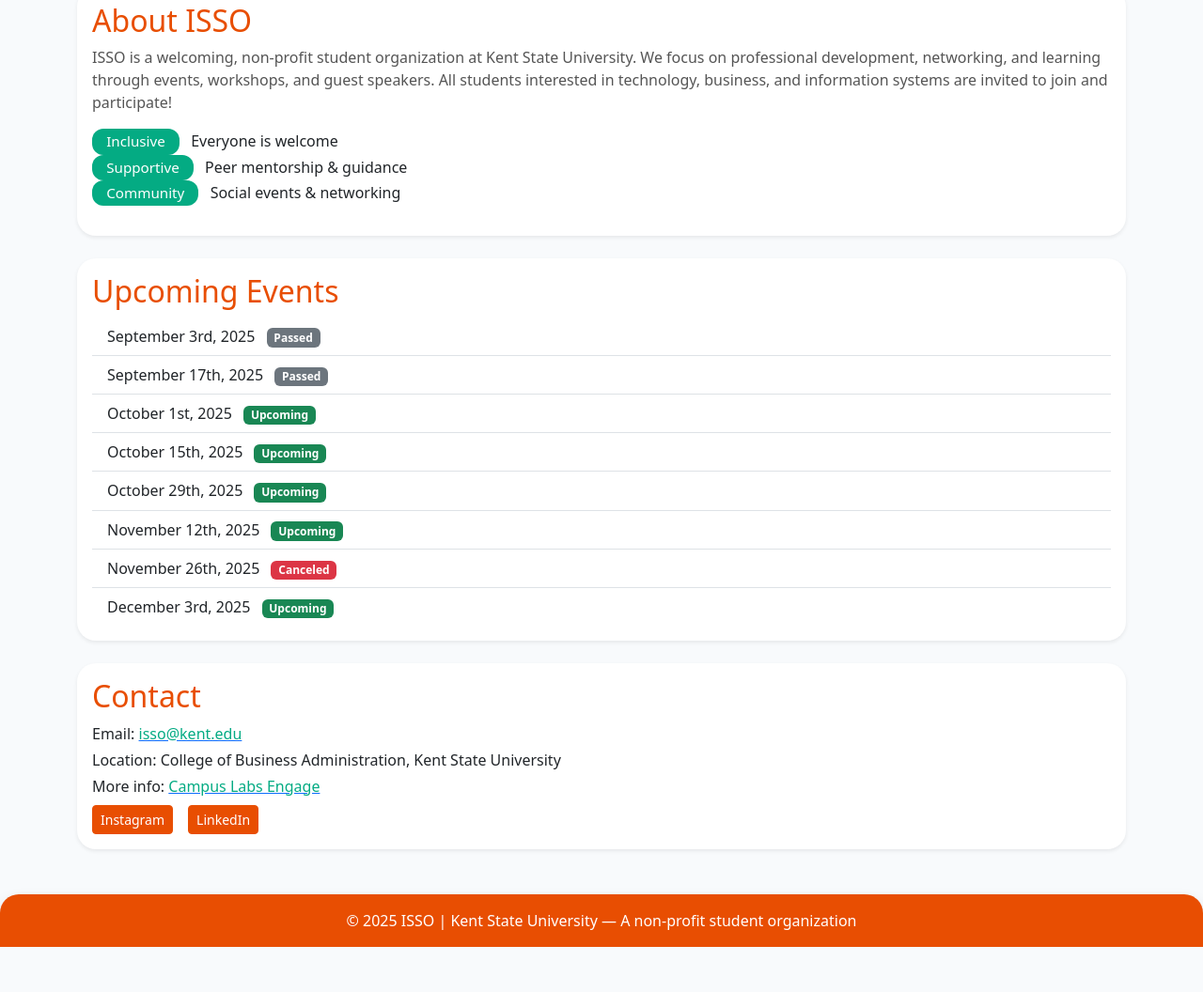
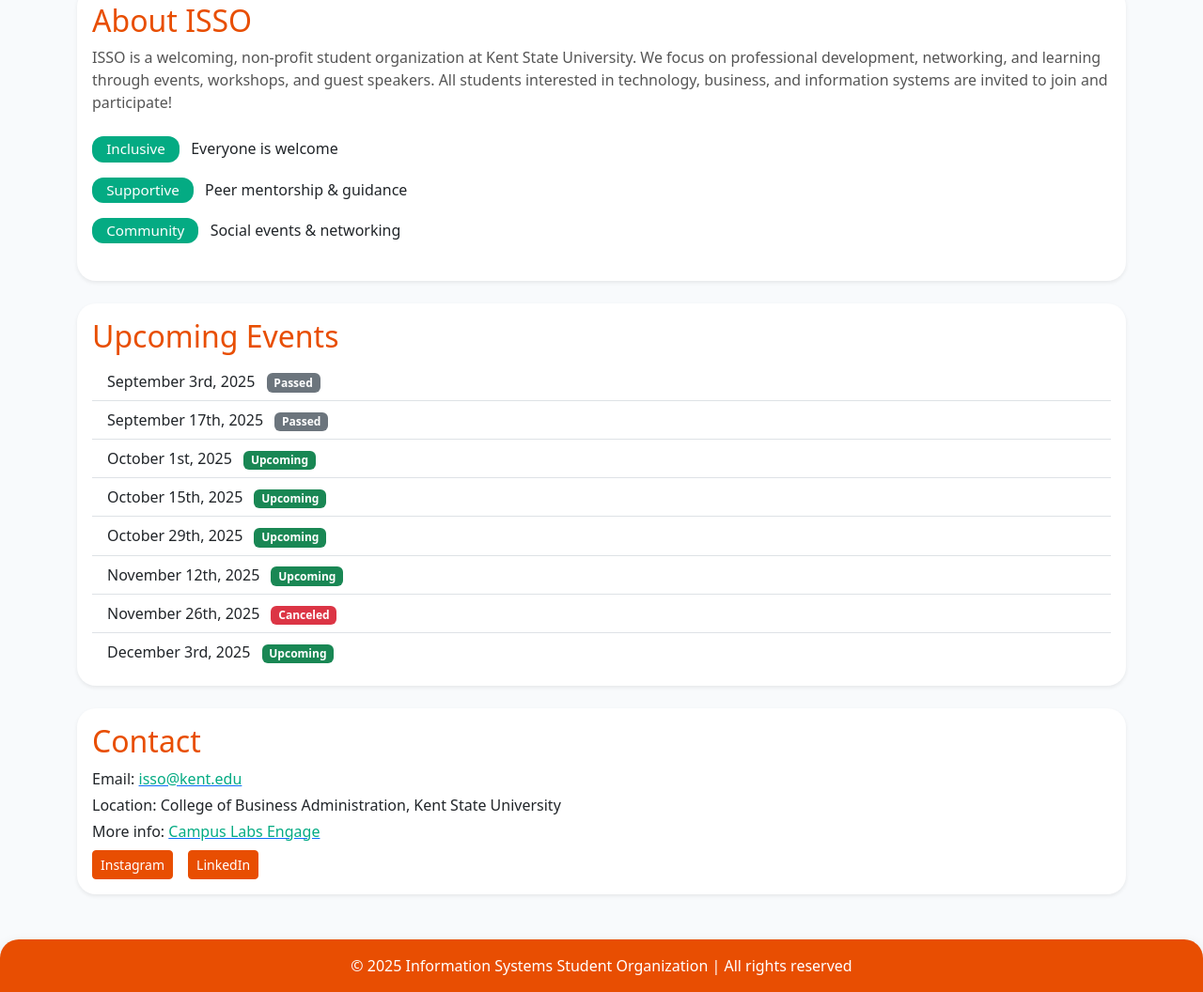
Before and after one commit to rbostap1/ISSO-Website, a plain HTML site: page index.html in a window 1280 px wide. Shown: the part 1140-2196 px from the top of the page at 94% size. Before the commit the page ends 2148 px from the top, so only its background shows below. Drawn offline with nearby package versions, Linux system fonts and the light colour scheme; some icons are missing.

Commit message:
Update footer text for clarity and add padding to About section list items

```diff
--- a/index.html
+++ b/index.html
@@ -141,7 +141,7 @@
             </section>
         </main>
         <footer class="bg-isso-primary text-white text-center py-3 mt-auto shadow">
-            <p class="mb-0">&copy; 2025 ISSO | Kent State University &mdash; A non-profit student organization</p>
+            <p class="mb-0">&copy; 2025 Information Systems Student Organization | All rights reserved</p>
         </footer>
     </div>
     <script src="https://cdn.jsdelivr.net/npm/bootstrap@5.3.2/dist/js/bootstrap.bundle.min.js"></script>
--- a/style.css
+++ b/style.css
@@ -222,3 +222,8 @@ footer.bg-isso-primary {
     border-radius: 1.25rem 1.25rem 0 0;
     box-shadow: 0 -2px 12px rgba(232,78,2,0.08);
 }
+
+/* Add padding to About section list items */
+#about .card-body ul.list-unstyled li {
+    padding: 0.5rem 0;
+}
```
